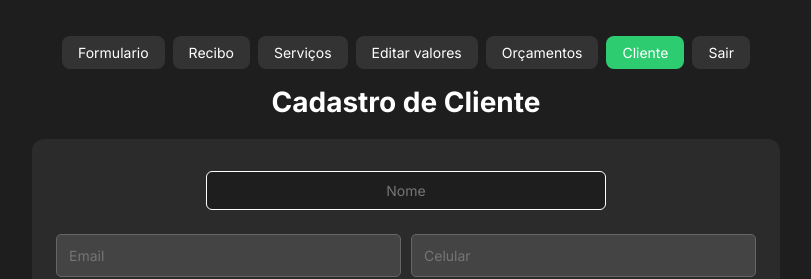
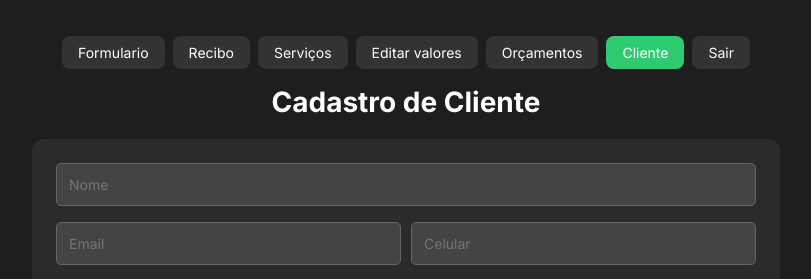
Before and after one commit to Eike94/SilkOs, a React (Vite) app: page /ClientePage in a window 1280 px wide. Shown: the top 279 px of the page, without its empty margins (234-1045 px from the left). Built offline with nearby package versions, Linux system fonts and the light colour scheme; no server answers.

Commit message:
Update ClientePage.jsx

```diff
--- a/src/components/ClientePage/ClientePage.jsx
+++ b/src/components/ClientePage/ClientePage.jsx
@@ -76,7 +76,7 @@ export default function ClientePage() {
       <h2>Cadastro de Cliente</h2>
 
       <div className={styles.formContainer}>
-        <input type="text" name="nome" placeholder="Nome" value={formData.nome} onChange={handleChange} />
+        <input type="nome" name="nome" placeholder="Nome" value={formData.nome} onChange={handleChange} />
 
         <div className={styles.row}>
           <input type="email" name="email" placeholder="Email" value={formData.email} onChange={handleChange} />
@@ -85,12 +85,12 @@ export default function ClientePage() {
 
         <div className={styles.row}>
           <input type="endereco1" name="endereco1" placeholder="Endereço 1" value={formData.endereco1} onChange={handleChange} />
-          <input type="email" name="numero1" placeholder="Número" value={formData.numero1} onChange={handleChange} />
+          <input type="numero1" name="numero1" placeholder="Número" value={formData.numero1} onChange={handleChange} />
         </div>
 
         <div className={styles.row}>
           <input type="endereco2" name="endereco2" placeholder="Endereço 2" value={formData.endereco2} onChange={handleChange} />
-          <input type="numero"name="numero2" placeholder="Número" value={formData.numero2} onChange={handleChange} />
+          <input type="numero2"name="numero2" placeholder="Número" value={formData.numero2} onChange={handleChange} />
         </div>
       </div>
 
```
